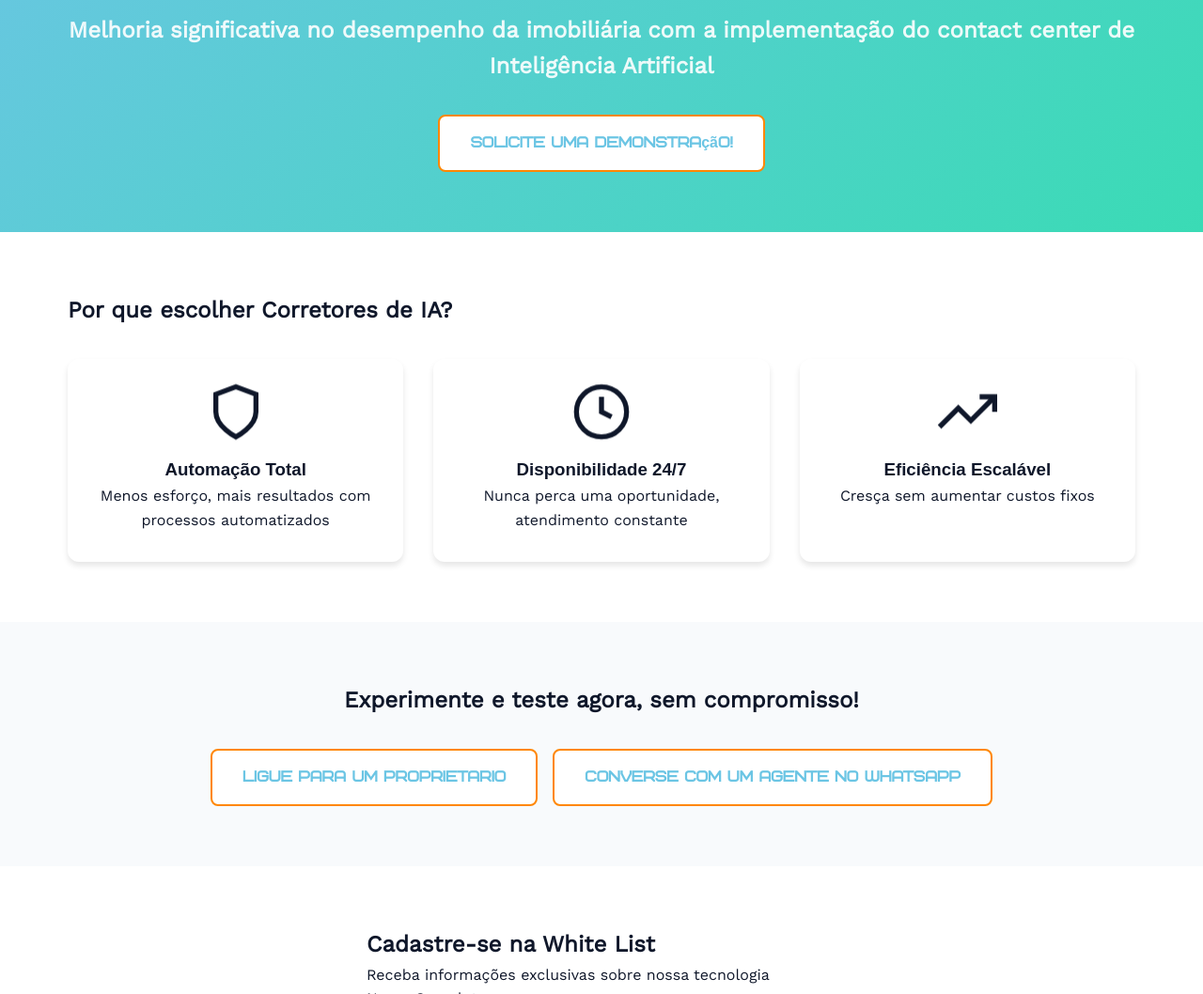
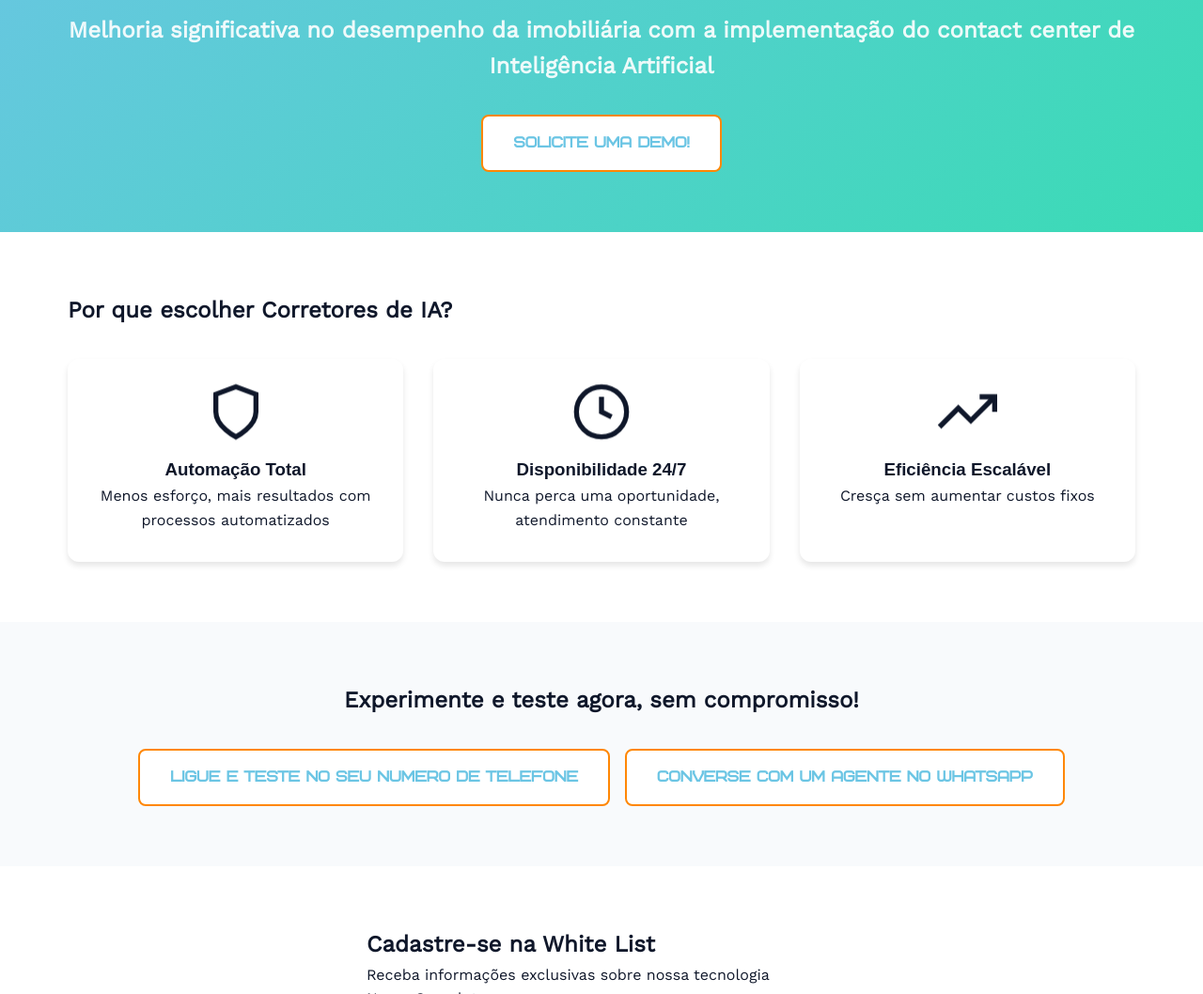
Before and after one commit to Cannaiolo/trumindLP, a website: page public/index.html in a window 1280 px wide. Shown: the part 195-1253 px from the top of the page at 94% size. Drawn offline with Linux system fonts and the light colour scheme; a web font is replaced by a local one.

Commit message:
Atualização de texto no index.html

```diff
--- a/public/index.html
+++ b/public/index.html
@@ -13,7 +13,7 @@
     <div class="container">
       <h1>Aumente seu time de consultores e captadores de imóveis com Corretores de IA</h1>
       <h2>Melhoria significativa no desempenho da imobiliária com a implementação do contact center de Inteligência Artificial</h2>
-      <a href="#whiteListForm" class="cta-button">Solicite uma demonstração!</a>
+      <a href="#whiteListForm" class="cta-button">Solicite uma demo!</a>
     </div>
   </header>
 
@@ -58,7 +58,7 @@
     <div class="container">
       <h2>Experimente e teste agora, sem compromisso!</h2>
       <div class="button-group">
-        <a href="#" id="openModalButton" class="cta-button">Ligue para um proprietario</a>
+        <a href="#" id="openModalButton" class="cta-button">Ligue e teste no seu numero de telefone</a>
         <a href="https://wa.me/+5541920018229" class="cta-button" target="_blank">Converse com um Agente no whatsapp</a>
       </div>
     </div>
```
